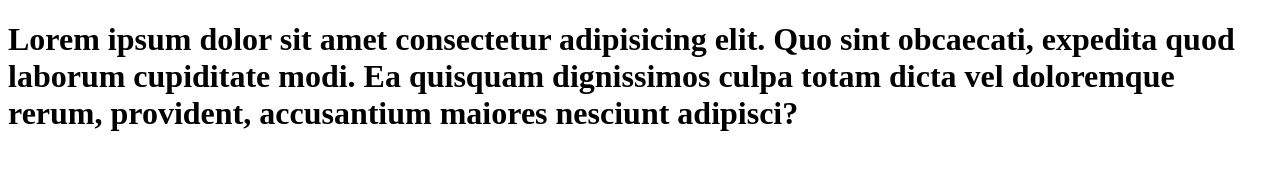
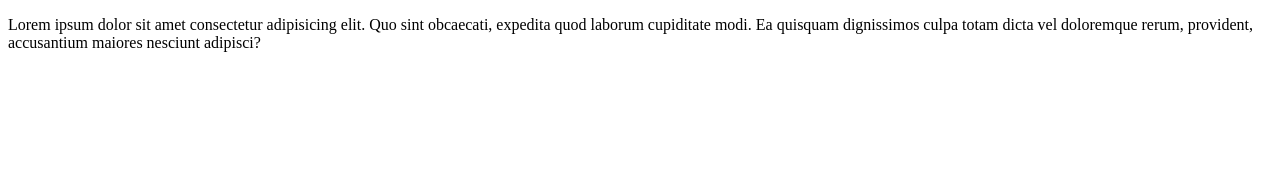
Before and after one commit to franedsandi/htmlcss-hello, a plain HTML site: page index.html in a window 1280 px wide. Drawn offline with Linux system fonts and the light colour scheme.

Commit message:
body h1->p

```diff
--- a/index.html
+++ b/index.html
@@ -6,6 +6,6 @@
   <title>Hello World</title>
 </head>
 <body>
-  <h1>Lorem ipsum dolor sit amet consectetur adipisicing elit. Quo sint obcaecati, expedita quod laborum cupiditate modi. Ea quisquam dignissimos culpa totam dicta vel doloremque rerum, provident, accusantium maiores nesciunt adipisci?</h1>
+  <p>Lorem ipsum dolor sit amet consectetur adipisicing elit. Quo sint obcaecati, expedita quod laborum cupiditate modi. Ea quisquam dignissimos culpa totam dicta vel doloremque rerum, provident, accusantium maiores nesciunt adipisci?</p>
 </body>
 </html>
```
